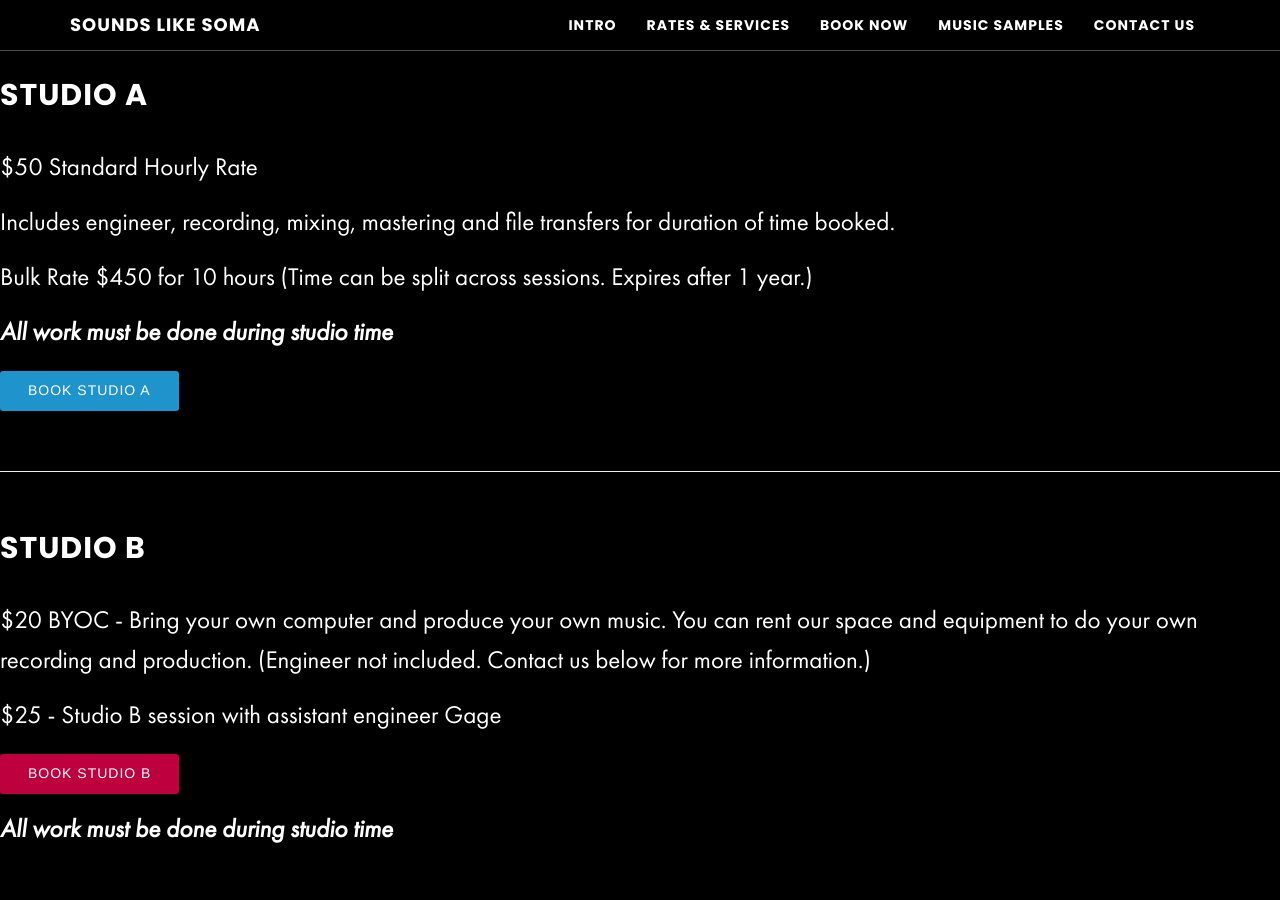
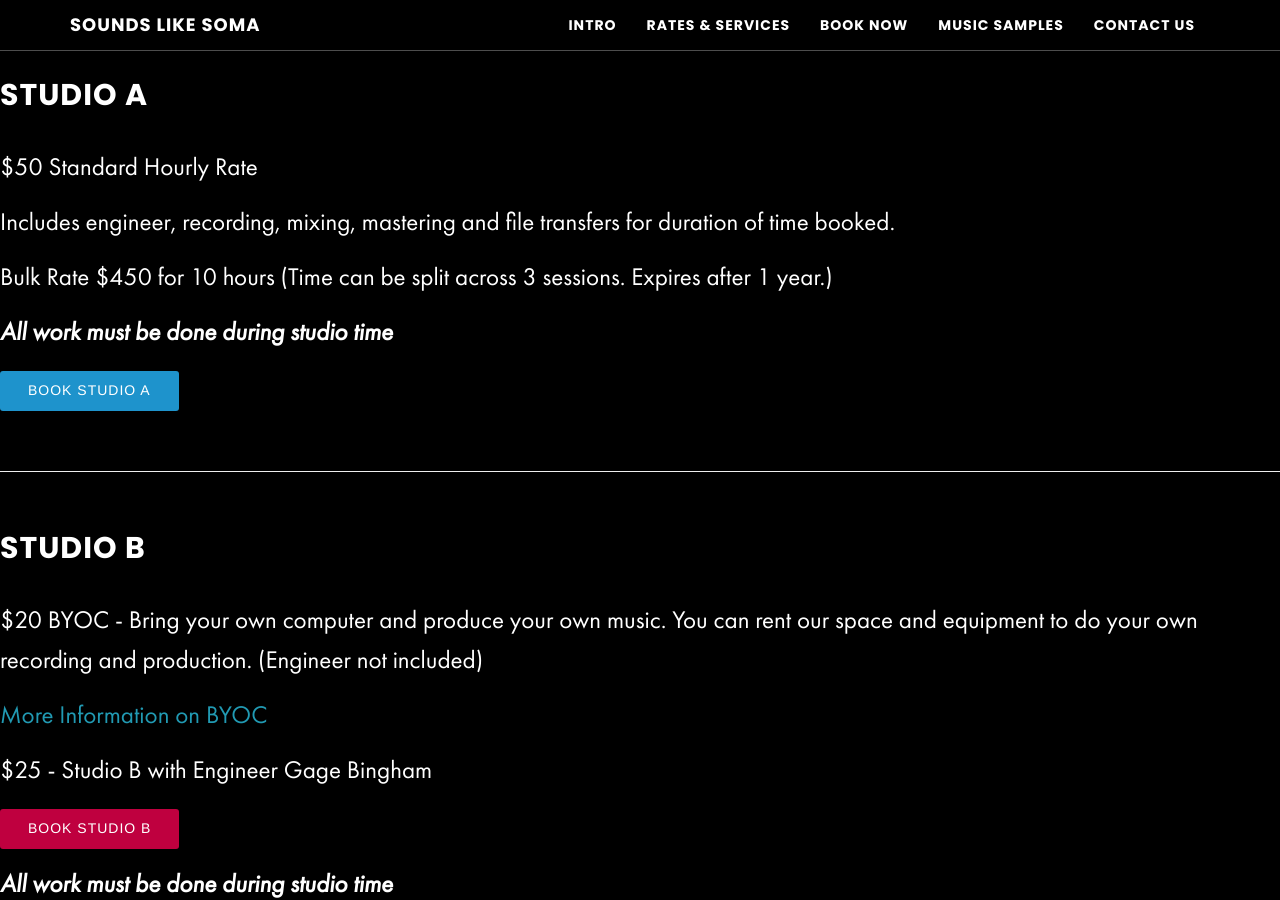
Before and after one commit to zackhanni/Soma-website-classic, a Jekyll site: the page built from _posts/2015-08-02-rates-services.md, in a window 1280 px wide and 900 px high, scrolled down 1186 px. Built offline with Jekyll 4.4.1, drawn with Linux system fonts in a browser that asks for light colours; our own code applies the rules of GitHub Pages for plain Markdown files; some of the changed text lies outside the part shown.

Commit message:
changed wording and payment links

```diff
--- a/_includes/contact.html
+++ b/_includes/contact.html
@@ -7,12 +7,14 @@
     <div class="row">
       <div class="col-lg-8 col-lg-offset-2">
 
-<!-- Start Square Appointments Embed code --> <a target="_top" style="background-color: #03A8D8; color: white; height: 40px; text-transform: uppercase; font-family: 'Square Market', 'helvetica neue', helvetica, arial, sans-serif; letter-spacing: 1px; line-height: 38px; padding: 0 28px; border-radius: 3px; font-weight: 500; font-size: 14px; cursor: pointer; display: inline-block;" href="https://squareup.com/appointments/book/52758083-5a1a-4b2d-a710-6687d1641594/8GNV6PJ8WK7YH/services" rel="nofollow">Book an Appointment</a> <!-- End Square Appointments Embed code -->
+<!-- Start Square Appointments Embed code --> <a target="_top" style=" background-color: #1E93CC; color: white; height: 40px; text-transform: uppercase; font-family: 'Square Market', 'helvetica neue', helvetica, arial, sans-serif; letter-spacing: 1px; line-height: 38px; padding: 0 28px; border-radius: 3px; font-weight: 500; font-size: 14px; cursor: pointer; display: inline-block; " href="https://squareup.com/appointments/book/8GNV6PJ8WK7YH/sounds-like-soma-philadelphia-pa" rel="nofollow">Book Studio A</a> <!-- End Square Appointments Embed code -->
+
+<!-- Start Square Appointments Embed code --> <a target="_top" style=" background-color: #BF003F; color: white; height: 40px; text-transform: uppercase; font-family: 'Square Market', 'helvetica neue', helvetica, arial, sans-serif; letter-spacing: 1px; line-height: 38px; padding: 0 28px; border-radius: 3px; font-weight: 500; font-size: 14px; cursor: pointer; display: inline-block; " href="https://squareup.com/appointments/book/VC0MQHN4GS4ND/sls-studio-b-philadelphia-pa" rel="nofollow">Book Studio B</a> <!-- End Square Appointments Embed code -->
 
         <p>or</p>
         <h2>Contact Us</h2>
         <p>
-          Studio Cell (Zack): <a href="tel:18562983095">(856) 298-3095</a>
+          Studio A (Zack): <a href="tel:18562983095">(856) 298-3095</a>
         </p>
         <p>
           Studio B (Gage): <a href="tel:12156019509">(215) 601-9509</a>
--- a/_posts/2015-08-02-rates-services.md
+++ b/_posts/2015-08-02-rates-services.md
@@ -15,7 +15,7 @@ $50 Standard Hourly Rate
 
 Includes engineer, recording, mixing, mastering and file transfers for duration of time booked.
 
-Bulk Rate $450 for 10 hours (Time can be split across sessions. Expires after 1 year.)
+Bulk Rate $450 for 10 hours (Time can be split across 3 sessions. Expires after 1 year.)
 
 **_All work must be done during studio time_**
 
@@ -25,9 +25,11 @@ Bulk Rate $450 for 10 hours (Time can be split across sessions. Expires after 1
 
 ## Studio B
 
-$20 BYOC - Bring your own computer and produce your own music. You can rent our space and equipment to do your own recording and production. (Engineer not included. Contact us below for more information.)
+$20 BYOC - Bring your own computer and produce your own music. You can rent our space and equipment to do your own recording and production. (Engineer not included)
 
-$25 - Studio B session with assistant engineer Gage
+<a href="https://docs.google.com/document/d/1-PJk55lg5GzF0svfcZdDDVSxHGpcvZTHn9SM6G5I1Uo/edit?usp=sharing" target="More Information on BYOC">More Information on BYOC</a>
+
+$25 - Studio B with Engineer Gage Bingham
 
 <!-- Start Square Appointments Embed code --> <a target="_top" style=" background-color: #BF003F; color: white; height: 40px; text-transform: uppercase; font-family: 'Square Market', 'helvetica neue', helvetica, arial, sans-serif; letter-spacing: 1px; line-height: 38px; padding: 0 28px; border-radius: 3px; font-weight: 500; font-size: 14px; cursor: pointer; display: inline-block; " href="https://squareup.com/appointments/book/VC0MQHN4GS4ND/sls-studio-b-philadelphia-pa" rel="nofollow">Book Studio B</a> <!-- End Square Appointments Embed code -->
 
```
Also changed, not shown: other parts of _posts/2015-08-02-rates-services.md (+7 -5 lines), _posts/2015-08-03-book-now.md (+6 -4 lines).
